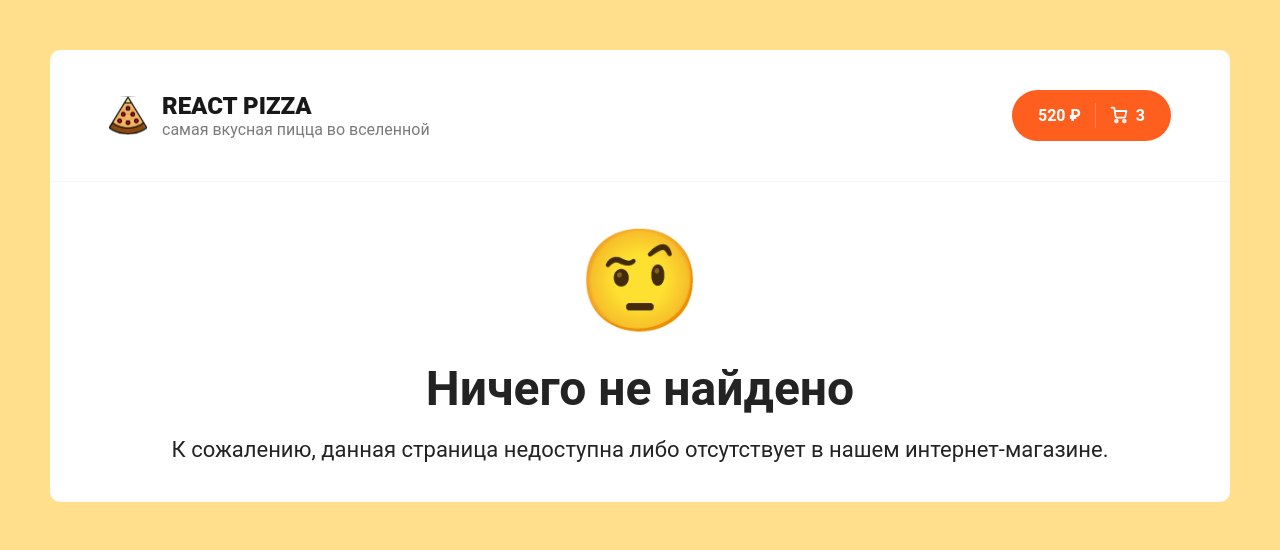
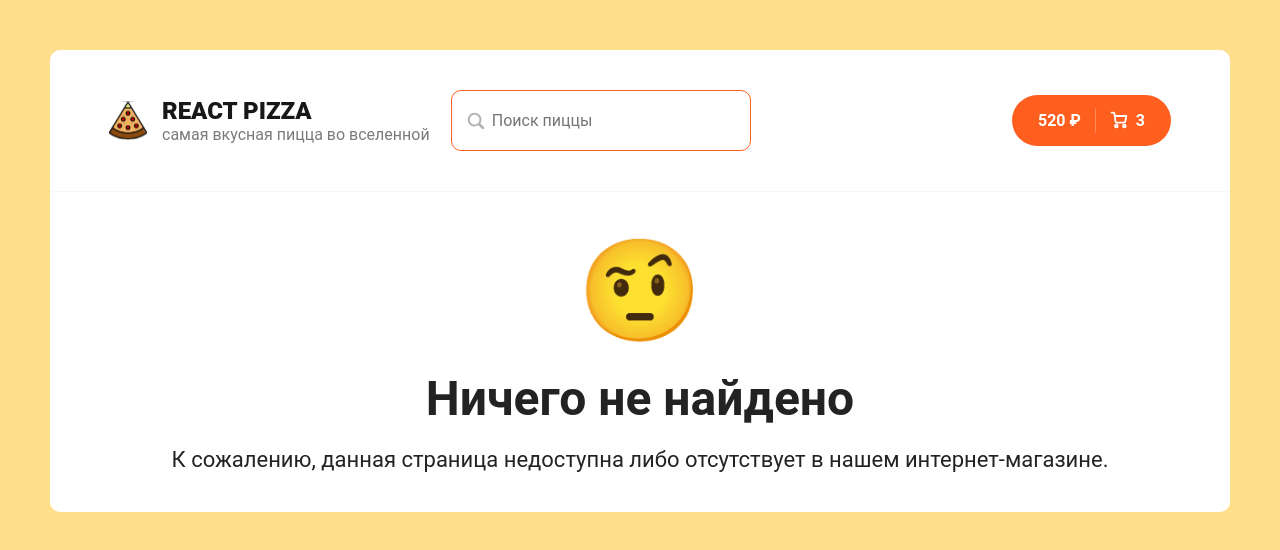
Before and after one commit to Dimdim28/react-shop-with-using-redux-toolkit-and-typescript, a React (Create React App) app in the folder pizza/: page /pizza/1 in a window 1280 px wide. Shown: the top 550 px of the page. Built offline with nearby package versions, Linux system fonts and the light colour scheme.

Commit message:
Created Search component

```diff
--- a/pizza/src/App.js
+++ b/pizza/src/App.js
@@ -1,3 +1,4 @@
+import React from "react";
 import { Route, Routes } from "react-router-dom";
 import Header from "./components/Header";
 import Cart from "./pages/Cart";
@@ -7,13 +8,14 @@ import NotFound from "./pages/NotFound";
 import "./scss/app.scss";
 
 function App() {
+  const [searchValue, setSearchValue] = React.useState("");
   return (
     <div className="App">
       <div className="wrapper">
-        <Header />
+        <Header searchValue={searchValue} setSearchValue={setSearchValue} />
         <div className="content">
           <Routes>
-            <Route path="/" element={<Home />} />
+            <Route path="/" element={<Home searchValue={searchValue} />} />
             <Route path="/cart" element={<Cart />} />
             <Route path="*" element={<NotFound />} />
           </Routes>
--- a/pizza/src/components/Header.jsx
+++ b/pizza/src/components/Header.jsx
@@ -1,7 +1,8 @@
 import { Link } from "react-router-dom";
 import logoSvg from "../assets/img/pizza-logo.svg";
+import Search from "./Search";
 
-function Header() {
+function Header({ searchValue, setSearchValue }) {
   return (
     <div className="header">
       <div className="container">
@@ -14,7 +15,7 @@ function Header() {
             </div>
           </div>
         </Link>
-
+        <Search searchValue={searchValue} setSearchValue={setSearchValue} />
         <div className="header__cart">
           <Link to="/cart" className="button button--cart">
             <span>520 ₽</span>
--- /dev/null
+++ b/pizza/src/components/Search/Search.module.scss
@@ -0,0 +1,38 @@
+@import "../../scss/variables";
+
+.root {
+  position: relative;
+  left: -120px;
+}
+
+.input {
+  border: 1px solid $orange;
+  border-radius: 10px;
+  font-size: 16px;
+  padding: 20px 40px;
+  outline: none;
+  width: 300px;
+
+  &:focus {
+    border: 2px solid $orange;
+  }
+}
+
+.icon {
+  width: 22px;
+  height: 22px;
+  position: absolute;
+  top: calc(50% - 11px);
+  left: 14px;
+  opacity: 0.3;
+}
+
+.clearIcon {
+  width: 22px;
+  height: 22px;
+  position: absolute;
+  top: calc(50% - 11px);
+  right: 14px;
+  opacity: 0.3;
+  cursor: pointer;
+}
--- /dev/null
+++ b/pizza/src/components/Search/index.jsx
@@ -0,0 +1,44 @@
+import React from "react";
+import styles from "./Search.module.scss";
+
+const Search = ({ searchValue, setSearchValue }) => {
+  return (
+    <div className={styles.root}>
+      <input
+        onChange={(e) => setSearchValue(e.target.value)}
+        className={styles.input}
+        placeholder="Поиск пиццы"
+        value={searchValue}
+      />
+      <svg
+        className={styles.icon}
+        xmlns="http://www.w3.org/2000/svg"
+        enableBackground="new 0 0 32 32"
+        id="Glyph"
+        version="1.1"
+        viewBox="0 0 32 32"
+      >
+        <path
+          d="M27.414,24.586l-5.077-5.077C23.386,17.928,24,16.035,24,14c0-5.514-4.486-10-10-10S4,8.486,4,14  s4.486,10,10,10c2.035,0,3.928-0.614,5.509-1.663l5.077,5.077c0.78,0.781,2.048,0.781,2.828,0  C28.195,26.633,28.195,25.367,27.414,24.586z M7,14c0-3.86,3.14-7,7-7s7,3.14,7,7s-3.14,7-7,7S7,17.86,7,14z"
+          id="XMLID_223_"
+        />
+      </svg>
+
+      {searchValue && (
+        <svg
+          onClick={() => setSearchValue("")}
+          className={styles.clearIcon}
+          id="Layer_1"
+          version="1.1"
+          viewBox="0 0 512 512"
+          width="512px"
+          xmlns="http://www.w3.org/2000/svg"
+        >
+          <path d="M443.6,387.1L312.4,255.4l131.5-130c5.4-5.4,5.4-14.2,0-19.6l-37.4-37.6c-2.6-2.6-6.1-4-9.8-4c-3.7,0-7.2,1.5-9.8,4  L256,197.8L124.9,68.3c-2.6-2.6-6.1-4-9.8-4c-3.7,0-7.2,1.5-9.8,4L68,105.9c-5.4,5.4-5.4,14.2,0,19.6l131.5,130L68.4,387.1  c-2.6,2.6-4.1,6.1-4.1,9.8c0,3.7,1.4,7.2,4.1,9.8l37.4,37.6c2.7,2.7,6.2,4.1,9.8,4.1c3.5,0,7.1-1.3,9.8-4.1L256,313.1l130.7,131.1  c2.7,2.7,6.2,4.1,9.8,4.1c3.5,0,7.1-1.3,9.8-4.1l37.4-37.6c2.6-2.6,4.1-6.1,4.1-9.8C447.7,393.2,446.2,389.7,443.6,387.1z" />
+        </svg>
+      )}
+    </div>
+  );
+};
+
+export default Search;
--- a/pizza/src/pages/Home.jsx
+++ b/pizza/src/pages/Home.jsx
@@ -5,7 +5,7 @@ import Sort from "../components/Sort";
 import PizzaBlock from "../components/PizzaBlock";
 import { Skeleton } from "../components/PizzaBlock/Skeleton";
 
-const Home = () => {
+const Home = ({ searchValue }) => {
   const [items, setItems] = React.useState([]);
   const [isLoading, setIsLoading] = React.useState(true);
   const [categoryId, setCategoryId] = React.useState(0);
@@ -31,6 +31,15 @@ const Home = () => {
     window.scrollTo(0, 0);
   }, [categoryId, sortType]);
 
+  const pizzas = items
+    .filter((obj) =>
+      obj.title.toLowerCase().includes(searchValue.toLowerCase())
+    )
+    .map((obj) => <PizzaBlock key={obj.id} {...obj} />);
+  const skeleton = [...new Array(6)].map((_, index) => (
+    <Skeleton key={index} />
+  ));
+
   return (
     <div className="container">
       <div className="content__top">
@@ -43,11 +52,7 @@ const Home = () => {
         <Sort value={sortType} onChangeSort={(type) => setSortType(type)} />
       </div>
       <h2 className="content__title">Все пиццы</h2>
-      <div className="content__items">
-        {isLoading
-          ? [...new Array(6)].map((_, index) => <Skeleton key={index} />)
-          : items.map((obj) => <PizzaBlock key={obj.id} {...obj} />)}
-      </div>
+      <div className="content__items">{isLoading ? skeleton : pizzas}</div>
     </div>
   );
 };
```
